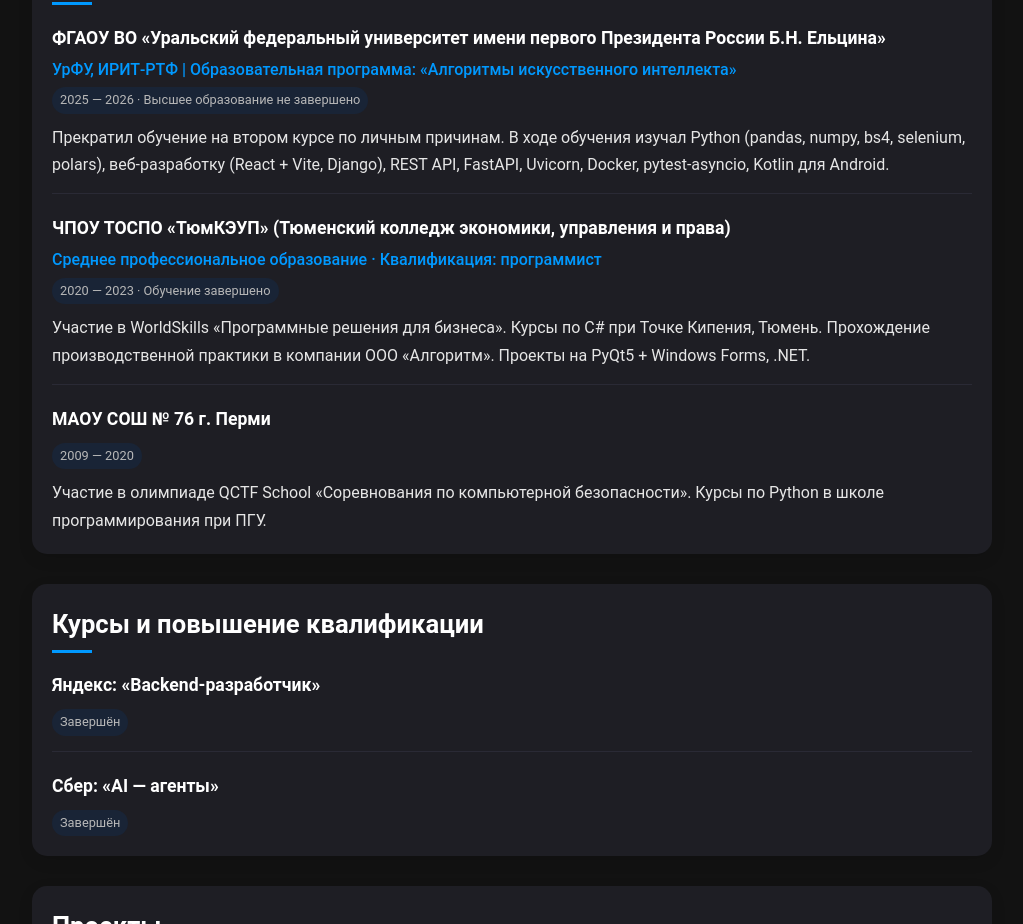
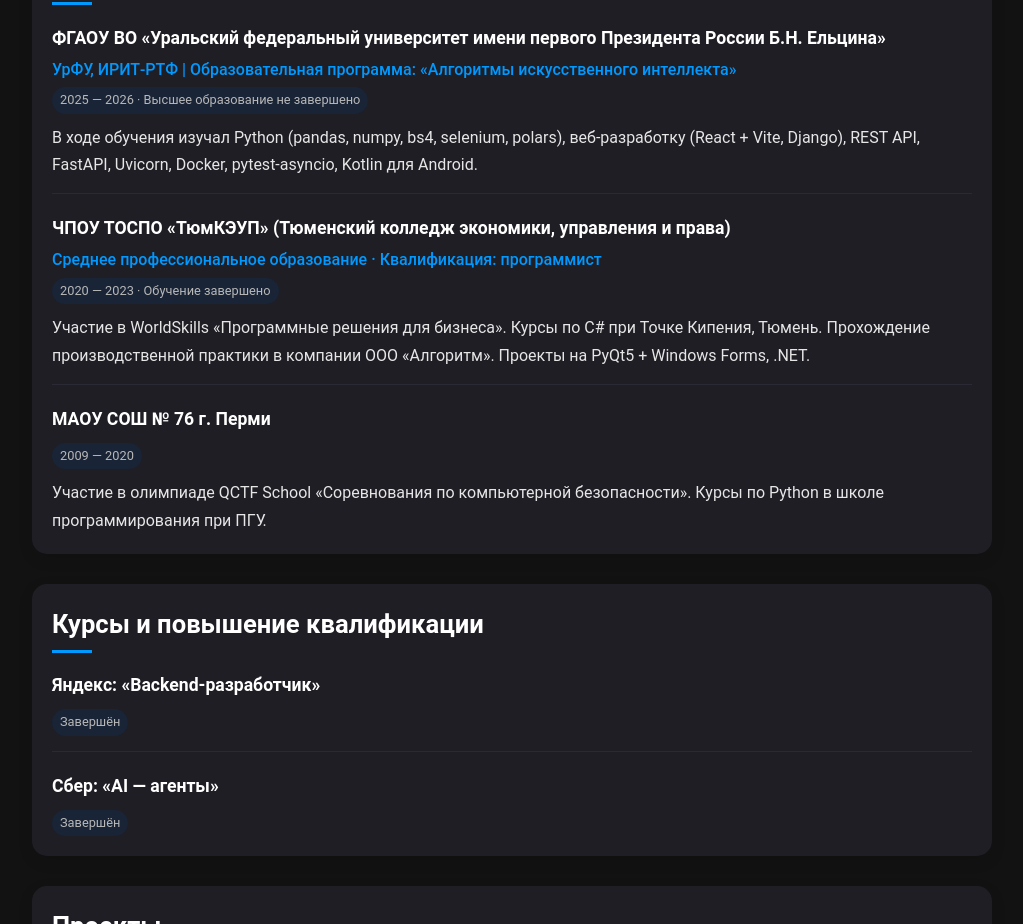
Before and after one commit to Arictronic/AboutMe, a plain HTML site: page index.html in a window 1280 px wide. Shown: the part 3180-4104 px from the top of the page, without its empty margins (128-1151 px from the left). Drawn offline with Linux system fonts and the light colour scheme.

Commit message:
Remove personal reason for ending university studies

```diff
--- a/index.html
+++ b/index.html
@@ -670,7 +670,7 @@
           <div class="institution">УрФУ, ИРИТ‑РТФ | Образовательная программа: «Алгоритмы искусственного интеллекта»</div>
           <div class="date">2025 — 2026 · Высшее образование не завершено</div>
           <div class="description">
-            Прекратил обучение на втором курсе по личным причинам. В ходе обучения изучал Python (pandas, numpy, bs4, selenium, polars),
+            В ходе обучения изучал Python (pandas, numpy, bs4, selenium, polars),
             веб‑разработку (React + Vite, Django), REST API, FastAPI, Uvicorn, Docker,
             pytest-asyncio, Kotlin для Android.
           </div>
```
